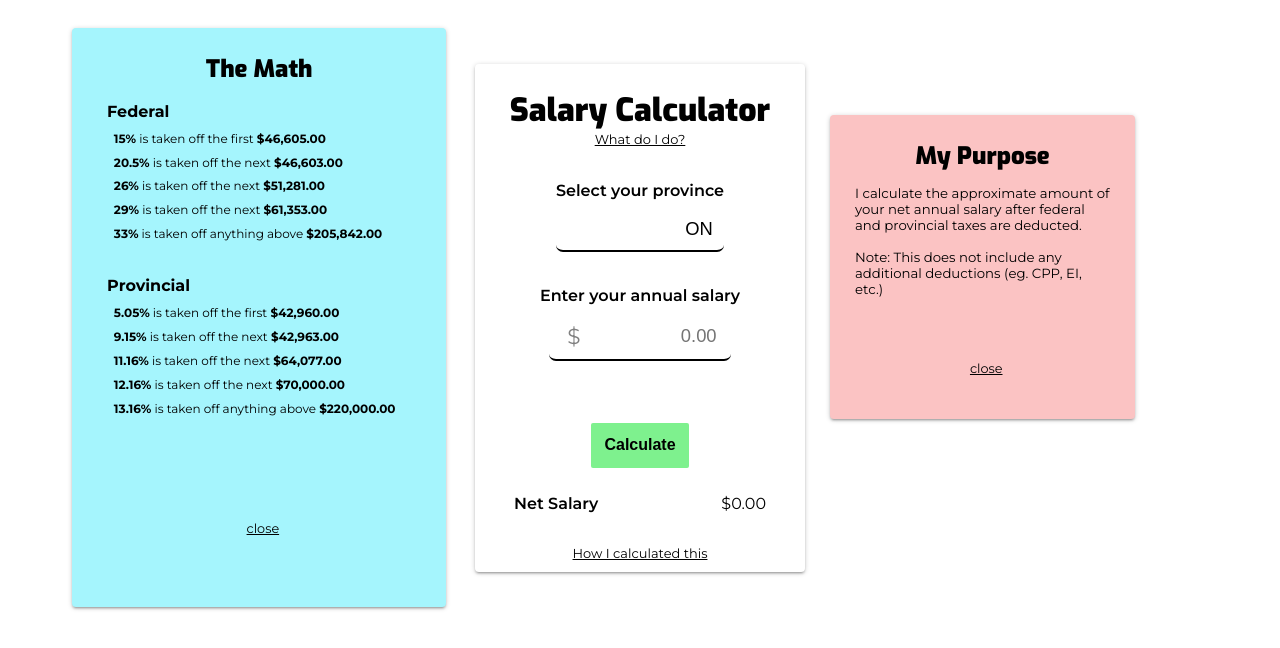
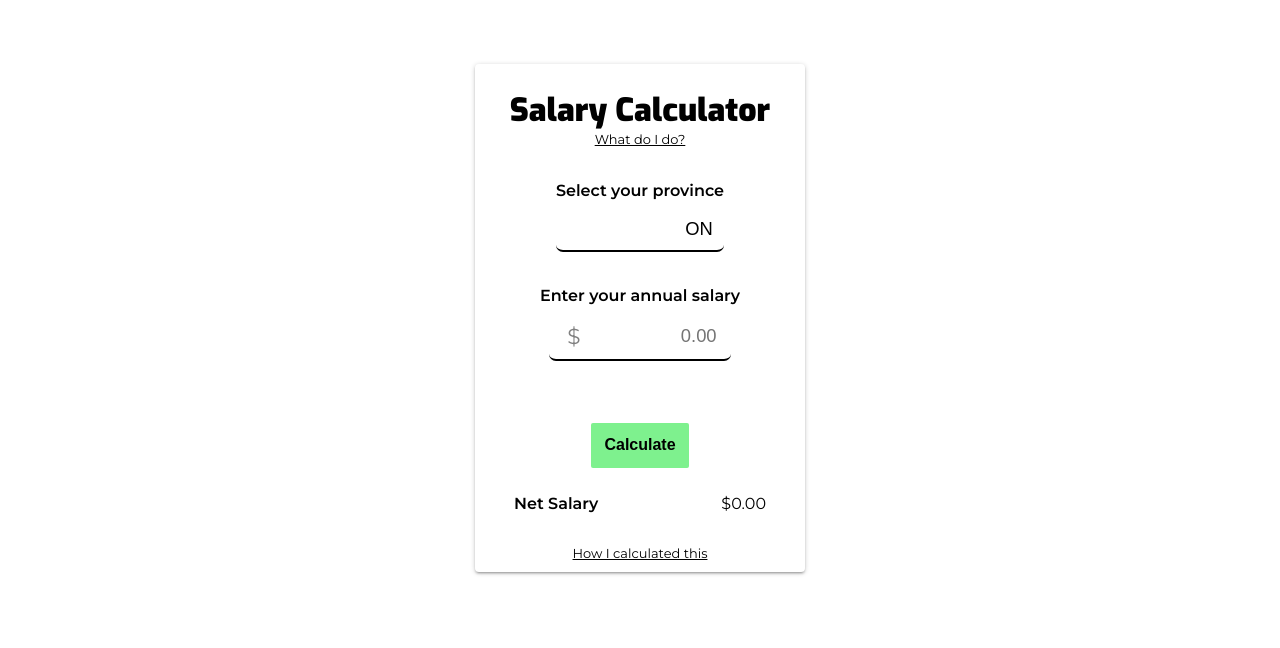
Before and after one commit to jacobladan/net-salary-calculator, a React (Create React App) app: page / in a window 1280 px wide. Shown: the top 648 px of the page. Built offline with nearby package versions, Linux system fonts and the light colour scheme.

Commit message:
Open/Close on messages done

```diff
--- a/src/Components/close-calculation.js
+++ /dev/null
@@ -1,7 +0,0 @@
-import React from 'react';
-
-export class CloseCalculation extends React.Component {
-    render() {
-        return <p className="close-disclaimer" onClick={this.props.onClick}>close</p>
-    }
-}
--- a/src/Components/close-message.js
+++ /dev/null
@@ -1,7 +0,0 @@
-import React from 'react';
-
-export class CloseMessage extends React.Component {
-    render() {
-        return <p className="close-disclaimer" onClick={this.props.onClick}>close</p>
-    }
-}
--- a/src/Components/link.js
+++ b/src/Components/link.js
@@ -1,20 +1,7 @@
 import React from 'react';
 
 export class Link extends React.Component {
-
-
-
     render() {
-        let className;
-        if (this.props.class === 'calculation') {
-            className = 'link calculation';
-        } else if (this.props.class === 'close-disclaimer') {
-            className = 'close-disclaimer';
-        } else if (this.props.class === 'close-calculation') {
-            className = 'close-calculation';
-        } else {
-            className = 'link'
-        }
-        return <p className={className} onClick={this.props.toggleMessage}>{this.props.text}</p>;
+        return <p className={this.props.className} onClick={this.props.onClick}>{this.props.text}</p>;
     }
 }
--- a/src/Containers/math.js
+++ b/src/Containers/math.js
@@ -1,32 +1,20 @@
 import React from 'react';
 import { CalculationMessage } from '../Components/calculation-message';
-import { CloseCalculation } from '../Components/close-calculation';
+import { Link } from '../Components/link';
 
 export class MathContainer extends React.Component {
-
-    constructor(props) {
-        super(props);
-        this.state = {
-            "visible": true
-        };
-        this.toggleMessage = this.toggleMessage.bind(this);
-    }
-
-    componentClass = ["math-container"];
-
-    toggleMessage() {
-        if (this.state.visible === true) {
-            this.componentClass.push("animated", "fadeOut");
+    render() {
+        let style = 'hidden';
+        if (this.props.isVisible === true) {
+            style = 'visible';
+        } else {
+            style = 'hidden';
         }
-        this.setState({visible: !this.state.visible})
-    }
-
-    render() {
-            return (
-                <div className={this.componentClass.join(' ')}>
-                    <CalculationMessage />
-                    <CloseCalculation onClick={this.toggleMessage}/>
-                </div>
-            );
+        return (
+            <div className='math-container' style={{visibility: style}}>
+                <CalculationMessage />
+                <Link className='close-calculation'  text="close" onClick={this.props.onClick}/>
+            </div>
+        );
     }
 }
--- a/src/Containers/message.js
+++ b/src/Containers/message.js
@@ -1,32 +1,20 @@
 import React from 'react';
 import { DisclaimerMessage } from '../Components/disclaimer-message';
-import { CloseMessage } from '../Components/close-message';
+import { Link } from '../Components/link';
 
 export class MessageContainer extends React.Component {
-
-    constructor(props) {
-        super(props);
-        this.state = {
-            "visible": true
-        };
-        this.toggleMessage = this.toggleMessage.bind(this);
-    }
-
-    componentClass = ["message-container"];
-
-    toggleMessage() {
-        if (this.state.visible === true) {
-            this.componentClass.push("animated", "fadeOut");
+    render() {
+        let style = 'hidden';
+        if (this.props.isVisible === true) {
+            style = 'visible';
+        } else {
+            style = 'hidden';
         }
-        this.setState({visible: !this.state.visible})
-    }
-
-    render() {
-            return (
-                <div className={this.componentClass.join(' ')}>
-                    <DisclaimerMessage />
-                    <CloseMessage onClick={this.toggleMessage}/>
-                </div>
-            );
+        return (
+            <div className='message-container' style={{visibility: style}}>
+                <DisclaimerMessage />
+                <Link className='close-disclaimer' text="close" onClick={this.props.onClick}/>
+            </div>
+        );
     }
 }
--- a/src/Containers/tile.js
+++ b/src/Containers/tile.js
@@ -11,19 +11,38 @@ import { MessageContainer } from './message';
 import { MathContainer } from './math';
 
 export class Tile extends React.Component {
+
+    constructor(props) {
+        super(props);
+        this.state = {
+            'isMessageVisible': false,
+            'isMathVisible': false
+        };
+        this.toggleMessage = this.toggleMessage.bind(this);
+        this.toggleMath = this.toggleMath.bind(this);
+    }
+
+    toggleMessage() {
+        this.setState({'isMessageVisible': !this.state.isMessageVisible});
+    }
+
+    toggleMath() {
+        this.setState({'isMathVisible': !this.state.isMathVisible});
+    }
+
     render() {
         return (
             <div className='main-container'>
                 <Title text='Salary Calculator'/>
-                <Link text='What do I do?'/>
-                <MessageContainer />
+                <Link className='link' text='What do I do?' onClick={this.toggleMessage}/>
+                <MessageContainer onClick={this.toggleMessage} isVisible={this.state.isMessageVisible}/>
                 <InputContainer label='Select your province' type='select'/>
                 <InputContainer label='Enter your annual salary' type='text'/>
                 <ErrorMessage />
                 <Button text='Calculate'/>
                 <ResultContainer />
-                <Link text='How I calculated this' class='calculation'/>
-                <MathContainer />
+                <Link className='link calculation' text='How I calculated this' class='calculation' onClick={this.toggleMath} />
+                <MathContainer onClick={this.toggleMath} isVisible={this.state.isMathVisible}/>
             </div>
         );
     }
```
